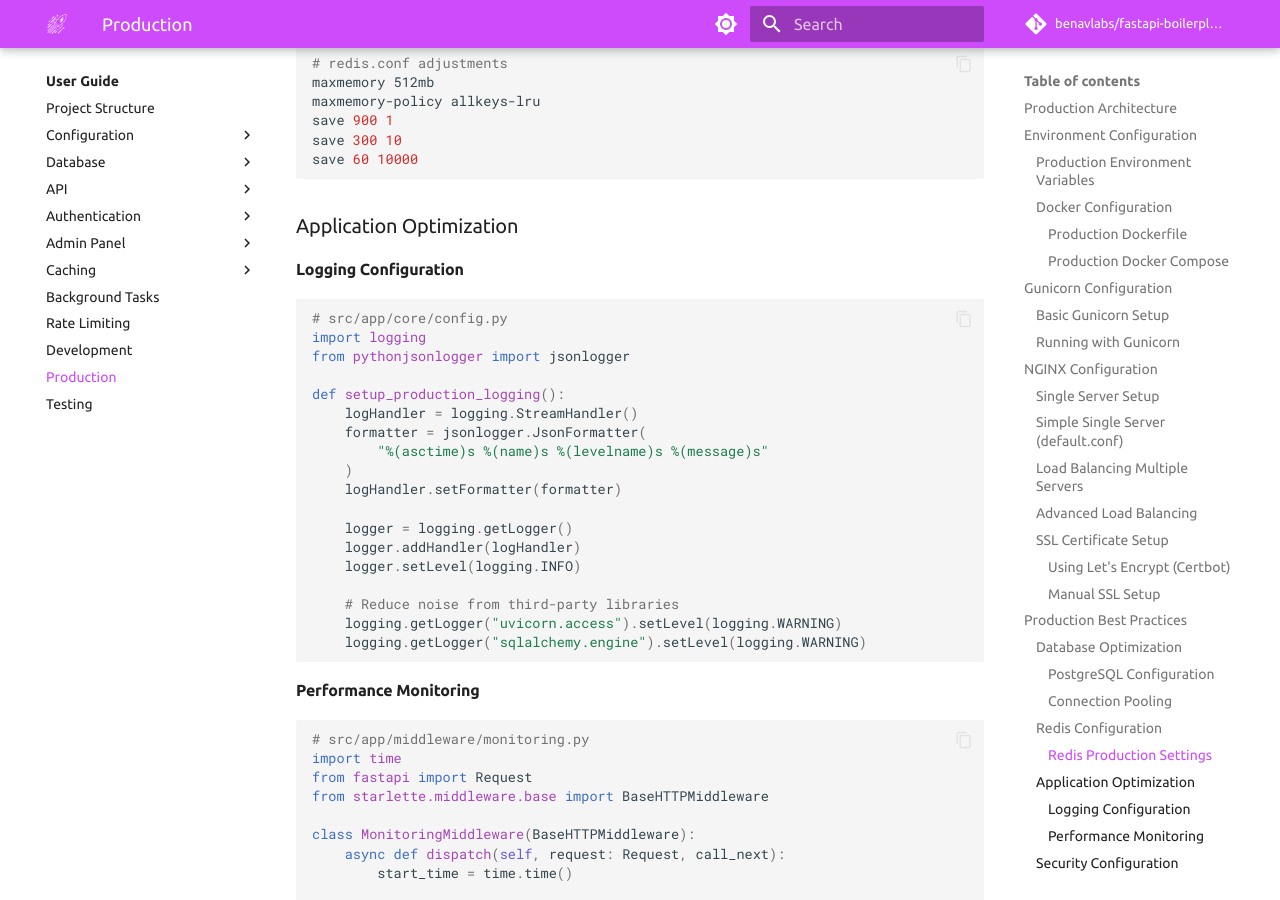
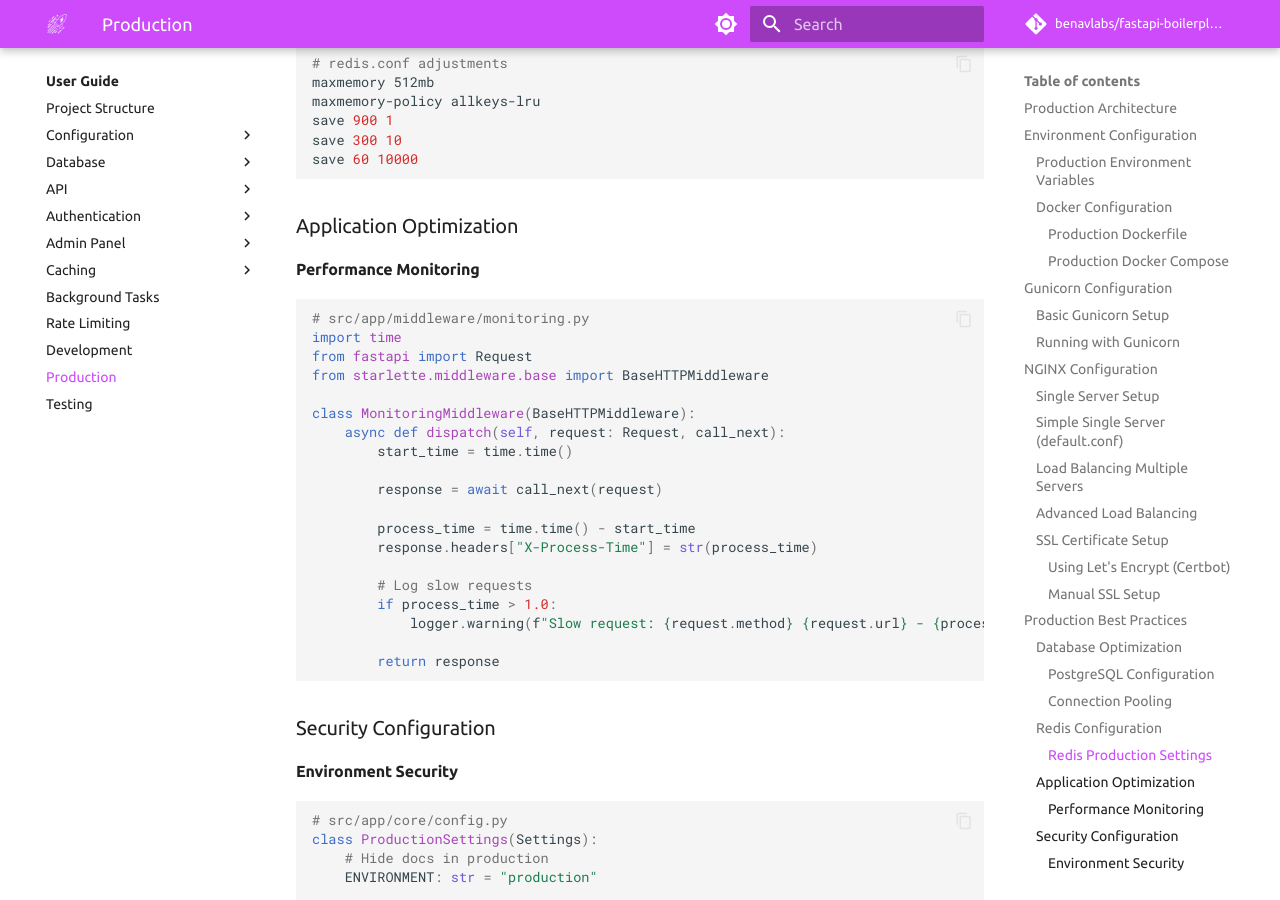
Before and after one commit to rragundez/backend, an MkDocs documentation site: the page built from docs/user-guide/production.md, in a window 1280 px wide and 900 px high, scrolled down 9349 px. Built offline with MkDocs 1.6.1 and Material for MkDocs 9.7.7, drawn with Linux system fonts in a browser that asks for light colours; comment, search, counter and statistics services are not loaded; the version menu is left out.

Commit message:
Remove information about logging since it is already baked in to the source code

````diff
--- a/docs/user-guide/production.md
+++ b/docs/user-guide/production.md
@@ -478,29 +478,6 @@ save 60 10000
 
 ### Application Optimization
 
-#### Logging Configuration
-
-```python
-# src/app/core/config.py
-import logging
-from pythonjsonlogger import jsonlogger
-
-def setup_production_logging():
-    logHandler = logging.StreamHandler()
-    formatter = jsonlogger.JsonFormatter(
-        "%(asctime)s %(name)s %(levelname)s %(message)s"
-    )
-    logHandler.setFormatter(formatter)
-
-    logger = logging.getLogger()
-    logger.addHandler(logHandler)
-    logger.setLevel(logging.INFO)
-
-    # Reduce noise from third-party libraries
-    logging.getLogger("uvicorn.access").setLevel(logging.WARNING)
-    logging.getLogger("sqlalchemy.engine").setLevel(logging.WARNING)
-```
-
 #### Performance Monitoring
 
 ```python
````
